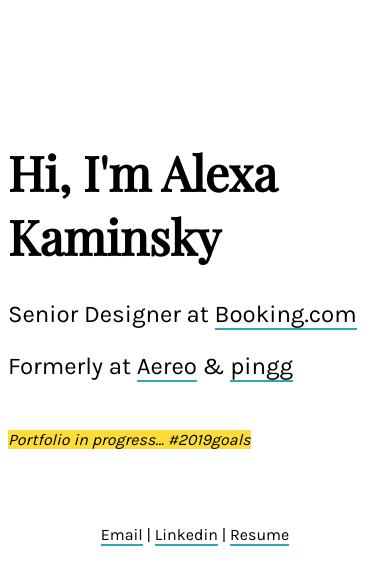
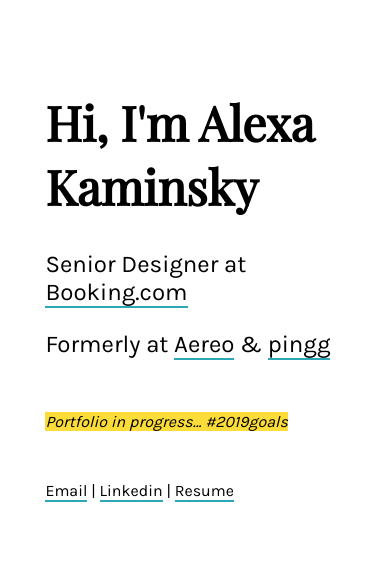
Before and after one commit to akaminsky/akaminsky.github.io, a plain HTML site: page 2019/index.html in a window 390 px wide. Drawn offline with nearby package versions, Linux system fonts and the light colour scheme; files whose address does not match are found by name.

Commit message:
tiny changes for mobile

```diff
--- a/2019/index.html
+++ b/2019/index.html
@@ -32,7 +32,7 @@
 			padding-top: 100px;
 		}
 		.intro {
-			width: fit-content;
+			width: 55%;
 			margin: auto;
 		}
 		ul {
@@ -51,26 +51,30 @@
 		.intro p {
 			font-size: 1.5em;
 		}
-		.coming-soon p {
-			font-size: 1em;
-		}
-
-		.contact {
-			text-align: center;
-		}
-
 		.coming-soon {
-			padding: 10px 0;
+			padding: 30px 0;
 			font-style: italic;
 			display: inline-block;
 		}
 		.coming-soon p {
 			background-color: #fbdc39;
 			font-size: 1em;
+			display: inline;
 		}
 		.contact {
-			margin-top: 50px;
+			margin-top: 20px;
 		}
+
+		@media screen and (max-width: 700px) {
+			.intro {
+				width: 80%;
+			}
+			.container {
+				padding-top: 50px;
+			}
+		}
+
+
 
 	</style>
 
@@ -111,7 +115,6 @@
 		<div class="coming-soon">
 			<p>Portfolio in progress... #2019goals</p>
 		</div>
-	</div>
 
 		<div class="contact">
 			<ul>
@@ -122,6 +125,9 @@
 				<li><a href="AlexaKaminskyResume2018.pdf" target="_blank">Resume</a></li>
 			</ul>
 		</div>
+
+	</div>
+
 </div>
 
 
```
Lines whose indentation alone changed are shown as unchanged.
